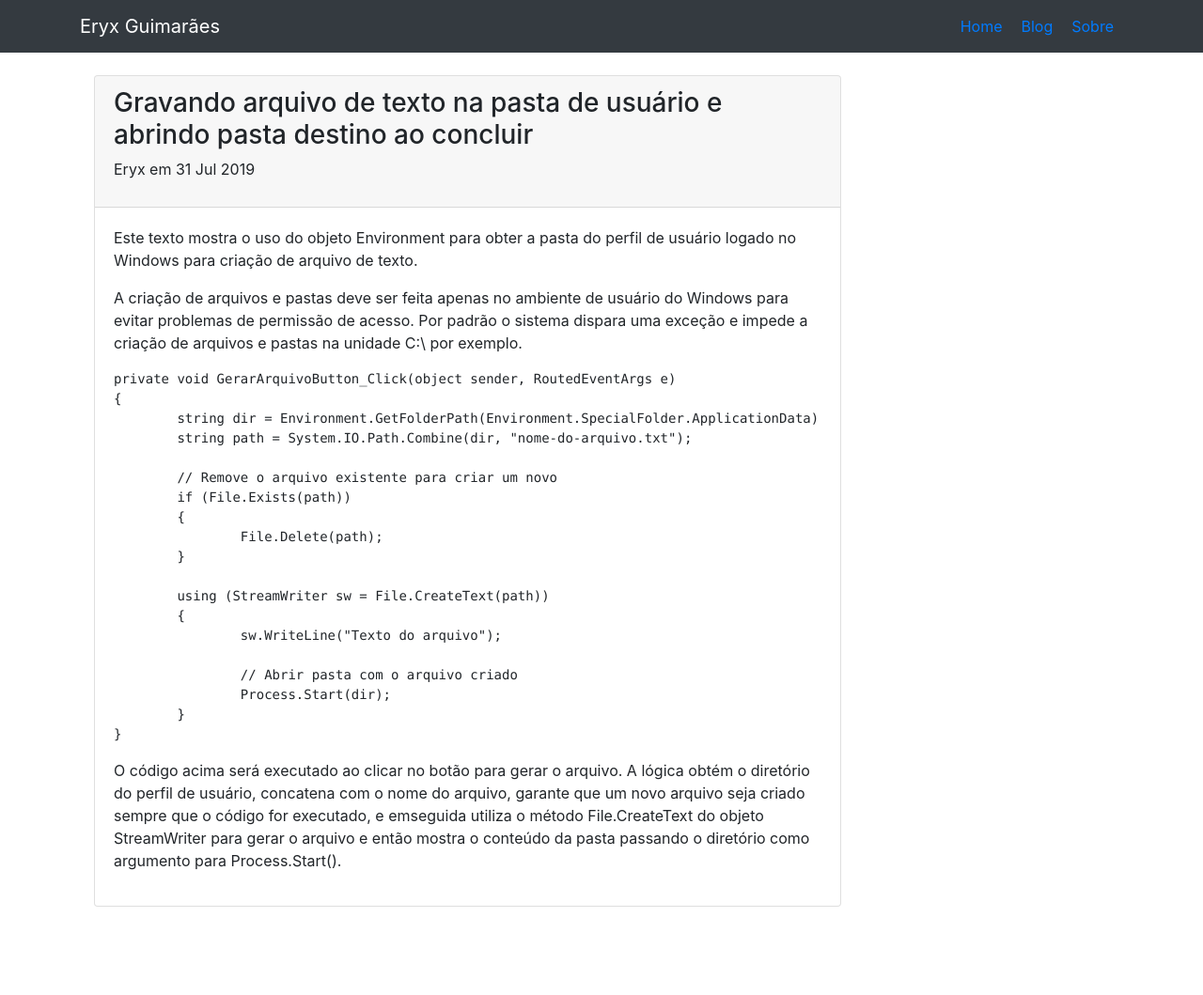
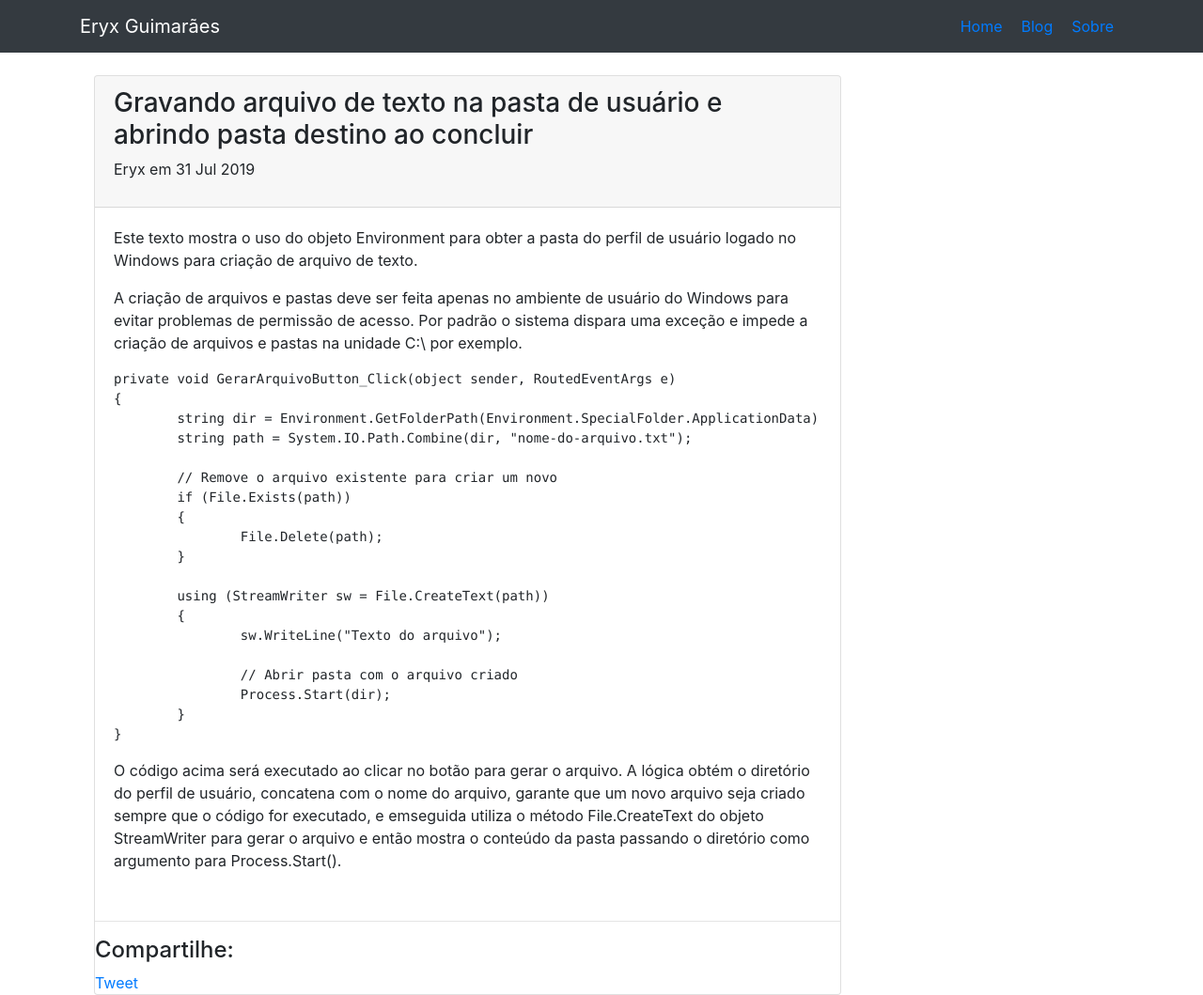
Before and after one commit to eryxjose/eryxjose.github.io, a Jekyll site: the page built from _posts/2019-31-07-gravando-arquivo-de-texto-na-pasta-de-usuario-e-abrindo-pasta-destino-ao-concluir.md, in a window 1280 px wide and 1059 px high. Shown: the whole window at 94% size. Built offline with Jekyll 4.4.1, drawn with Linux system fonts in a browser that asks for light colours; comment, search, counter and statistics services are not loaded.

Commit message:
Botão compartilhar Twitter

```diff
--- a/_layouts/post.html
+++ b/_layouts/post.html
@@ -16,7 +16,16 @@ layout: default
                 <div class="card-body">
                     {{ content }}
                 </div>
+                <hr />
+                <h4>Compartilhe:</h4>
+                <div class="btn-group" role="group" aria-label="Basic example">
+                    <a href="https://twitter.com/share?ref_src=twsrc%5Etfw" class="twitter-share-button" data-show-count="false">Tweet</a><script async src="https://platform.twitter.com/widgets.js" charset="utf-8"></script>
 
+                    <!--
+                        <button type="button" class="btn btn-secondary">Left</button>
+                        <button type="button" class="btn btn-secondary">Middle</button>
+                    <button type="button" class="btn btn-secondary">Right</button> -->
+                  </div>
             </div>
 
         </div>
```
